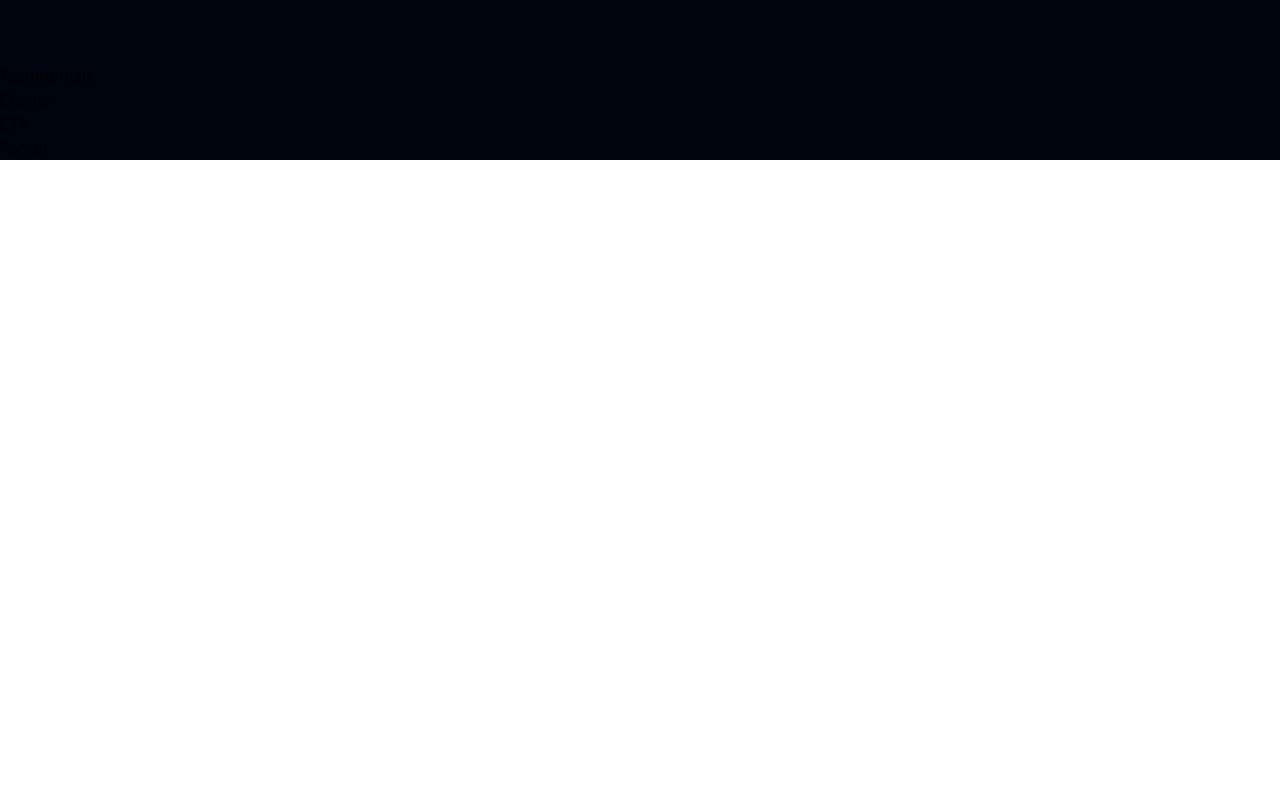
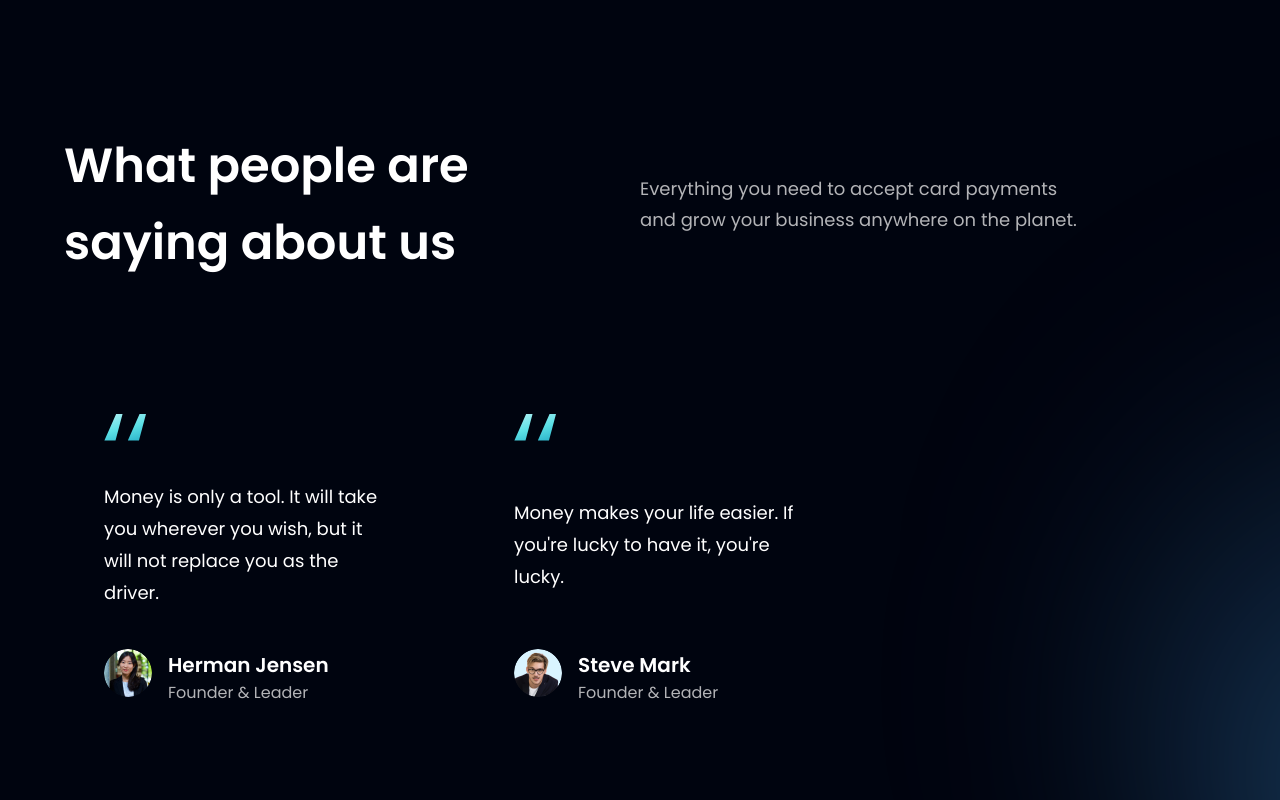
Before and after one commit to nettey-senpai/ui_ux-landing-page, a React (Vite) app: page / in a window 1280 px wide. Shown: the part 2740-3540 px from the top of the page. Before the commit the page ends 2900 px from the top, so only its background shows below. Built offline with nearby package versions, Linux system fonts and the light colour scheme.

Commit message:
add testimonials section

```diff
--- a/src/components/Billing.jsx
+++ b/src/components/Billing.jsx
@@ -18,7 +18,7 @@
 
     {/* gradient */}
     <div className="absolute z-[3] -left-1/2 top-0 w-[50%] h-[50%] rounded-full white__gradient" />
-    <div className="absolute z-[0] -left-1/2 bottom-0 w-[50%] h-[50%] rounded-full pink__gradient" />
+    <div className="absolute z-[0] w-[50%] h-[50%] -left-1/2 bottom-0 rounded-full pink__gradient" />
 
     {/* right side */}
     <div className={layout.sectionInfo}>
--- a/src/components/FeedbackCard.jsx
+++ b/src/components/FeedbackCard.jsx
@@ -1,7 +1,28 @@
-const FeedbackCard = () => {
-  return (
-    <div>FeedbackCard</div>
-  )
-}
+import { quotes } from "../assets";
 
-export default FeedbackCard
+const FeedbackCard = ({ content, name, title, img }) => (
+  <div className="flex justify-between flex-col px-10 py-12 rounded-[20px] max-w-[370px] md:mr-10 sm:mr-5 mr-0 my-5 feedback-card">
+    <img
+      src={quotes}
+      alt="double_quotes"
+      className="w-[42px] h-[27px] object-contain"
+    />
+    <p className="font-poppins font-normal text-[18px] leading-[32px] text-white my-10">
+      {content}
+    </p>
+
+    <div className="flex flex-row">
+      <img src={img} alt={name} className="w-[48px] h-[48px] rounded-full" />
+      <div className="flex flex-col ml-4">
+        <h4 className="font-poppins font-semibold text-[20px] leading-[32px] text-white">
+          {name}
+        </h4>
+        <p className="font-poppins font-normal text-[16px] leading-[24px] text-dimWhite">
+          {title}
+        </p>
+      </div>
+    </div>
+  </div>
+);
+
+export default FeedbackCard;
--- a/src/components/Hero.jsx
+++ b/src/components/Hero.jsx
@@ -6,7 +6,7 @@
   <section id="home" className={`flex md:flex-row flex-col ${styles.paddingY}`}>
     {/* Left side of Hero */}
     <div
-      className={`flex-1 ${styles.flexStart} flex-col xl:px-0 sm:px-16 px-6`}
+      className={`flex-1 ${styles.flexStart} ${styles.paddingX} flex-col xl:px-0`}
     >
       <div className="flex flex-row items-center py-[6px] px-4 bg-discount-gradient rounded-[10px] mb-2">
         <img src={discount} alt="discount" className="w-[32px] h-[32px]" />
@@ -44,7 +44,7 @@
         className="w-[100%] h-[100%] relative z-[5]"
       />
       <div className="absolute z-[0] w-[40%] h-[35%] top-0 pink__gradient" />
-      <div className="absolute z-[1] w-[80%] h-[80%] rounded-full bottom-40 white__gradient" />
+      <div className="absolute z-[1] w-[80%] h-[80%] rounded-full white__gradient bottom-40" />
       <div className="absolute z-[0] w-[50%] h-[50%] right-20 bottom-20 blue__gradient" />
     </div>
     <div className={`ss:hidden ${styles.flexCenter}`}>
--- a/src/components/Testimonials.jsx
+++ b/src/components/Testimonials.jsx
@@ -1,7 +1,33 @@
-const Testimonials = () => {
-  return (
-    <div>Testimonials</div>
-  )
-}
+import { feedback } from "../constants";
+import styles from "../style";
+import FeedbackCard from "./FeedbackCard";
 
-export default Testimonials
+const Testimonials = () => (
+  <section
+    id="client"
+    className={`${styles.paddingY} ${styles.paddingX} ${styles.flexCenter} flex-col relative`}
+  >
+    {/* gradient */}
+    <div className="absolute z-[0] w-[60%] h-[60%] -right-[50%] rounded-full blue__gradient" />
+
+    <div className="w-full z-[1] flex justify-between items-center md:flex-row flex-col sm:mb-16 mb-6 relative">
+      <h1 className={styles.heading2}>
+        What people are <br className="sm:block hidden" /> saying about us
+      </h1>
+      <div className="w-full md:mt-0 mt-6">
+        <p className={`${styles.paragraph} text-left max-w-[450px]`}>
+          Everything you need to accept card payments and grow your business
+          anywhere on the planet.
+        </p>
+      </div>
+    </div>
+
+    <div className="flex flex-wrap sm:justify-start justify-center w-full feedback-container relative z-[1]">
+      {feedback.map((card) => (
+        <FeedbackCard key={card.id} {...card} />
+      ))}
+    </div>
+  </section>
+);
+
+export default Testimonials;
--- a/src/components/index.js
+++ b/src/components/index.js
@@ -9,6 +9,7 @@
 import Testimonials from "./Testimonials";
 import Hero from "./Hero";
 import Button from "./Button"
+import FeedbackCard from "./FeedbackCard"
 
 export {
   Navbar,
@@ -21,5 +22,6 @@
   Footer,
   Testimonials,
   Hero,
-  Button
+  Button,
+  FeedbackCard
 };
```
